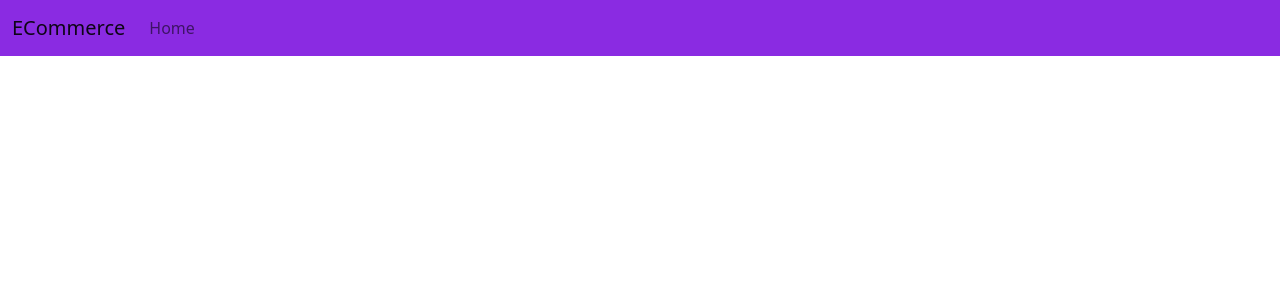
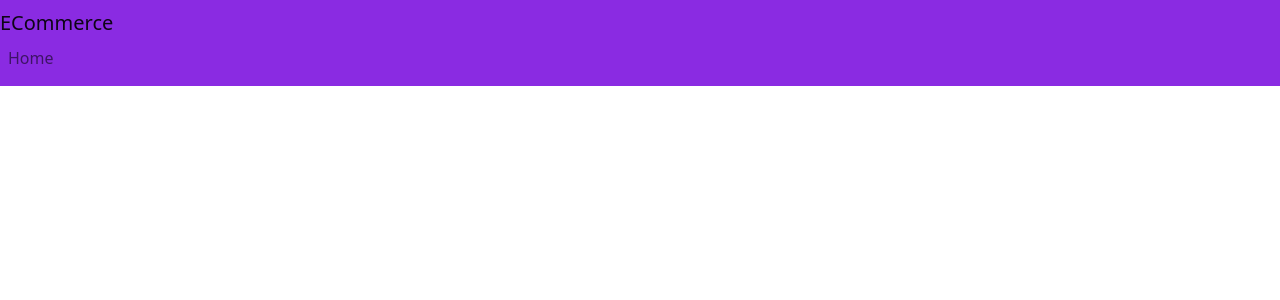
Before and after one commit to princeibs/fcc-ecommerce-react, a React (Create React App) app: page / in a window 1280 px wide. Shown: the top 300 px of the page. Built offline with nearby package versions, Linux system fonts and the light colour scheme.

Commit message:
Created other component files

```diff
--- a/public/index.html
+++ b/public/index.html
@@ -24,7 +24,7 @@
       work correctly both with client-side routing and a non-root public URL.
       Learn how to configure a non-root public URL by running `npm run build`.
     -->
-    <title>React App</title>
+    <title>Ecommerce React app</title>
   </head>
   <body>
     <noscript>You need to enable JavaScript to run this app.</noscript>
--- a/src/App.jsx
+++ /dev/null
@@ -1,36 +0,0 @@
-import React, { Component } from "react";
-export default class NavBar extends Component {
-  render() {
-    return (
-      <React.Fragment>
-        <nav class="navbar navbar-expand-lg navbar-light bg-light navbar-style">
-          <div class="container-fluid">
-            <a class="navbar-brand" href="#">
-              ECommerce
-            </a>
-            <button
-              class="navbar-toggler"
-              type="button"
-              data-bs-toggle="collapse"
-              data-bs-target="#navbarSupportedContent"
-              aria-controls="navbarSupportedContent"
-              aria-expanded="false"
-              aria-label="Toggle navigation"
-            >
-              <span class="navbar-toggler-icon"></span>
-            </button>
-            <div class="collapse navbar-collapse" id="navbarSupportedContent">
-              <ul class="navbar-nav me-auto mb-2 mb-lg-0">
-                <li class="nav-item">
-                  <a class="nav-link" href="#">
-                    Home
-                  </a>
-                </li>
-              </ul>
-            </div>
-          </div>
-        </nav>
-      </React.Fragment>
-    );
-  }
-}
--- /dev/null
+++ b/src/NavBar.jsx
@@ -0,0 +1,36 @@
+import React, { Component } from "react";
+export default class NavBar extends Component {
+  render() {
+    return (
+      <React.Fragment>
+        <nav className="navbar navbar-expand-lg navbar-light bg-light navbar-style">
+          <div className="cont ainer-fluid">
+            <a className="navbar-brand" href="/#">
+              ECommerce
+            </a>
+            <button
+              className="navbar-toggler"
+              type="button"
+              data-bs-toggle="collapse"
+              data-bs-target="#navbarSupportedContent"
+              aria-controls="navbarSupportedContent"
+              aria-expanded="false"
+              aria-label="Toggle navigation"
+            >
+              <span className="navbar-toggler-icon"></span>
+            </button>
+            <div className="collapse navbar-collapse" id="navbarSupportedContent">
+              <ul className="navbar-nav me-auto mb-2 mb-lg-0">
+                <li className="nav-item">
+                  <a className="nav-link" href="/#">
+                    Home
+                  </a>
+                </li>
+              </ul>
+            </div>
+          </div>
+        </nav>
+      </React.Fragment>
+    );
+  }
+}
--- a/src/index.js
+++ b/src/index.js
@@ -4,7 +4,7 @@ import "jquery";
 import "popper.js/dist/umd/popper";
 import "bootstrap/dist/js/bootstrap";
 import "bootstrap/dist/css/bootstrap.css";
-import NavBar from "./App.jsx";
+import NavBar from "./NavBar.jsx";
 import "./index.css";
 
 let element = <button class="btn btn-primary">Hello</button>;
```
Also changed, not shown: src/MainComponent.jsx (added).
